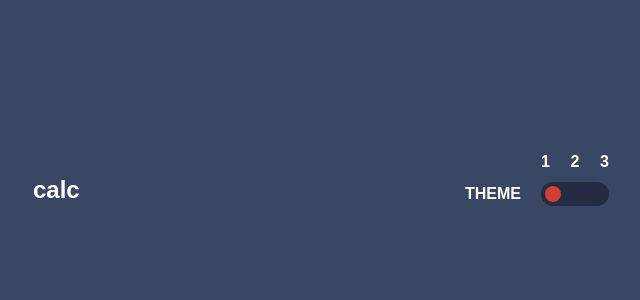
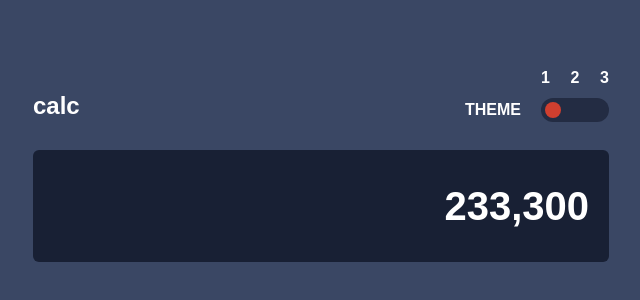
Before and after one commit to uptowngirl757/calculator-app, a React (Vite) app: page / in a window 1280 px wide. Shown: the part 222-522 px from the top of the page, without its empty margins (319-959 px from the left). Built offline with nearby package versions, Linux system fonts and the light colour scheme.

Commit message:
Modularized ;) theme code & added calc screen

```diff
--- a/src/App.jsx
+++ b/src/App.jsx
@@ -1,5 +1,8 @@
 import React from 'react'
 import { useState, useEffect } from 'react'
+import ThemeSwitcher from './components/ThemeSwitcher'
+import Calculator from './components/Calculator'
+
 const App = () => {
   const [theme, setTheme] = useState(1)
 
@@ -14,38 +17,8 @@ const App = () => {
   return (
     <div className="min-h-screen flex flex-col justify-center items-center">
       <div className="max-w-xl w-full">
-        <div
-          className={`flex justify-between w-full ${theme === 1 ? 'text-text-white' : 'text-text-dark'}`}
-        >
-          <h1 className="font-bold text-2xl self-end">calc</h1>
-          <div className="flex gap-5 font-semibold">
-            <p className="font-bold uppercase self-end">Theme</p>
-            <div className="flex flex-col w-17 gap-2">
-              <div className="flex w-full justify-between ">
-                {[1, 2, 3].map(num => (
-                  <span
-                    key={num}
-                    onClick={() => setTheme(num)}
-                    className="cursor-pointer"
-                  >
-                    {num}
-                  </span>
-                ))}
-              </div>
-              <div className="h-6 w-full rounded-xl bg-toggle-keypad-bg relative p-1">
-                <div
-                  className={`absolute top-1/2 left-1 -translate-y-1/2 h-4 w-4 rounded-full bg-equal-key-bg transition-transform duration-200 ${
-                    theme === 1
-                      ? 'translate-x-0'
-                      : theme === 2
-                        ? 'translate-x-5.5'
-                        : 'translate-x-11'
-                  }`}
-                />
-              </div>
-            </div>
-          </div>
-        </div>
+        <ThemeSwitcher theme={theme} setTheme={setTheme} />
+        <Calculator theme={theme} setTheme={setTheme} />
       </div>
     </div>
   )
--- /dev/null
+++ b/src/components/Calculator.jsx
@@ -0,0 +1,15 @@
+import React from 'react'
+
+const Calculator = ({ theme, setTheme }) => {
+  return (
+    <section>
+      <div
+        className={`bg-screen-bg rounded-md w-full h-28 my-7 ${theme === 1 ? 'text-text-white' : 'text-text-dark'} text-[2.5rem] font-bold text-left flex items-center justify-end pr-5`}
+      >
+        233,300
+      </div>
+    </section>
+  )
+}
+
+export default Calculator
--- /dev/null
+++ b/src/components/ThemeSwitcher.jsx
@@ -0,0 +1,40 @@
+import React from 'react'
+
+const ThemeSwitcher = ({ theme, setTheme }) => {
+  return (
+    <div
+      className={`flex justify-between w-full ${theme === 1 ? 'text-text-white' : 'text-text-dark'}`}
+    >
+      <h1 className="font-bold text-2xl self-end">calc</h1>
+      <div className="flex gap-5 font-semibold">
+        <p className="font-bold uppercase self-end">Theme</p>
+        <div className="flex flex-col w-17 gap-2">
+          <div className="flex w-full justify-between ">
+            {[1, 2, 3].map(num => (
+              <span
+                key={num}
+                onClick={() => setTheme(num)}
+                className="cursor-pointer"
+              >
+                {num}
+              </span>
+            ))}
+          </div>
+          <div className="h-6 w-full rounded-xl bg-toggle-keypad-bg relative p-1">
+            <div
+              className={`absolute top-1/2 left-1 -translate-y-1/2 h-4 w-4 rounded-full bg-equal-key-bg transition-transform duration-200 ${
+                theme === 1
+                  ? 'translate-x-0'
+                  : theme === 2
+                    ? 'translate-x-[150%]'
+                    : 'translate-x-[280%]'
+              }`}
+            />
+          </div>
+        </div>
+      </div>
+    </div>
+  )
+}
+
+export default ThemeSwitcher
```
